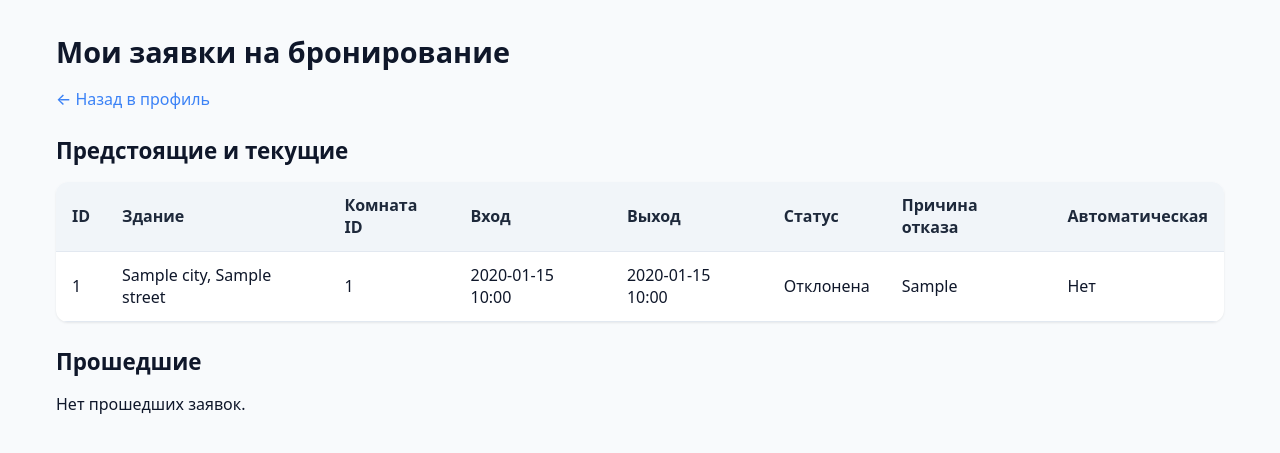
After one commit to VikaRzyankina/Booking, a Flask app: page /booking/my in a window 1280 px wide. The commit adds this page. Shown: the top 453 px of the page. Run offline with Flask 3, Linux system fonts and the light colour scheme; the visitor is signed in with stand-in values (Sample User, id 1); a database or web service that is not in the repository returns one stand-in record (values such as "Sample title"); some libraries are stand-ins or nearby versions.

Commit message:
Просмотр собственных заявок и пара исправлений

```diff
--- a/app/init_db.py
+++ b/app/init_db.py
@@ -105,6 +105,7 @@ CREATE TABLE IF NOT EXISTS bookings (
     booking_user_id INTEGER NOT NULL REFERENCES users(id) ON DELETE CASCADE,
     manager_user_id INTEGER REFERENCES users(id) ON DELETE SET NULL,
     is_accepted BOOLEAN,
+    deny_reason VARCHAR(255),
     is_automatic BOOLEAN NOT NULL DEFAULT FALSE,
     entry_time TIMESTAMP WITH TIME ZONE NOT NULL,
     exit_time TIMESTAMP WITH TIME ZONE NOT NULL,
--- a/app/routes/booking_routes.py
+++ b/app/routes/booking_routes.py
@@ -69,6 +69,45 @@ def is_available(building_id, room_id, entry_time, exit_time):
     return True
 
 
+@booking_bp.route('/booking/my')
+def my_bookings():
+    user_id = session.get('user_id')
+    if not user_id:
+        flash('Необходима авторизация.', 'error')
+        return redirect(url_for('auth.login'))
+
+    now = datetime.now(TZ)
+    with get_db_cursor() as cur:
+        cur.execute("""
+            SELECT
+                b.id,
+                b.room_id,
+                b.entry_time,
+                b.exit_time,
+                b.is_accepted,
+                b.deny_reason,
+                b.is_automatic,
+                bld.city,
+                bld.street
+            FROM bookings b
+            JOIN rooms r ON r.id = b.room_id
+            JOIN buildings bld ON bld.id = r.building_id
+            WHERE b.booking_user_id = %s
+            ORDER BY b.entry_time DESC
+        """, (user_id,))
+        bookings = cur.fetchall()
+
+    past = []
+    future = []
+    for b in bookings:
+        if b['exit_time'] <= now:
+            past.append(b)
+        else:
+            future.append(b)
+
+    return render_template('booking/my.html', past_bookings=past, future_bookings=future)
+
+
 @booking_bp.route('/booking/browse')
 def browse():
     user_id = session.get('user_id', 2)
@@ -90,13 +129,8 @@ def browse():
                     FROM user_permissions
                     WHERE user_permissions.user_id = %s
                         AND user_permissions.permission = 'MANAGE_BOOKING_REQUESTS'
-                        AND (
-                            user_permissions.building_id IS NULL
-                            OR (
-                                user_permissions.building_id = rooms.building_id
-                                AND (user_permissions.room_id IS NULL OR user_permissions.room_id = bookings.room_id)
-                            )
-                        )
+                        AND COALESCE(user_permissions.building_id, rooms.building_id) = rooms.building_id
+                        AND COALESCE(user_permissions.room_id, bookings.room_id) = bookings.room_id
                 )
             ORDER BY
                 buildings.id,
@@ -117,8 +151,8 @@ def can_manage_booking(user_id, booking_id):
                 WHERE b.id = %s
                   AND b.is_accepted IS NULL
                   AND up.permission = 'MANAGE_BOOKING_REQUESTS'
-                  AND (up.building_id IS NULL OR up.building_id = r.building_id)
-                  AND (up.room_id IS NULL OR up.room_id = b.room_id)
+                  AND COALESCE(up.building_id, r.building_id) = r.building_id
+                  AND COALESCE(up.room_id, b.room_id) = b.room_id
             )
         """, (user_id, booking_id))
         return cur.fetchone()[0]
--- /dev/null
+++ b/app/templates/booking/my.html
@@ -0,0 +1,103 @@
+<!DOCTYPE html>
+<html lang="ru">
+<head>
+    <meta charset="UTF-8">
+    <meta name="viewport" content="width=device-width, initial-scale=1.0">
+    <title>Мои заявки на бронирование</title>
+    <link rel="stylesheet" href="{{ url_for('static', filename='style.css') }}">
+</head>
+<body>
+    <h1>Мои заявки на бронирование</h1>
+
+    {% from 'flash_macro.html' import show_flashes %}
+    {{ show_flashes() }}
+
+    <a href="{{ url_for('user.user_page') }}" class="back-link">
+        ← Назад в профиль
+    </a>
+
+    <h2>Предстоящие и текущие</h2>
+    {% if future_bookings %}
+    <table>
+        <thead>
+            <tr>
+                <th>ID</th>
+                <th>Здание</th>
+                <th>Комната ID</th>
+                <th>Вход</th>
+                <th>Выход</th>
+                <th>Статус</th>
+                <th>Причина отказа</th>
+                <th>Автоматическая</th>
+            </tr>
+        </thead>
+        <tbody>
+            {% for b in future_bookings %}
+            <tr>
+                <td>{{ b.id }}</td>
+                <td>{{ b.city }}, {{ b.street }}</td>
+                <td>{{ b.room_id }}</td>
+                <td>{{ b.entry_time.strftime('%Y-%m-%d %H:%M') if b.entry_time else '' }}</td>
+                <td>{{ b.exit_time.strftime('%Y-%m-%d %H:%M') if b.exit_time else '' }}</td>
+                <td>
+                    {% if b.is_accepted is none %}
+                        На рассмотрении
+                    {% elif b.is_accepted %}
+                        Принята
+                    {% else %}
+                        Отклонена
+                    {% endif %}
+                </td>
+                <td>{{ b.deny_reason or '' }}</td>
+                <td>{{ 'Да' if b.is_automatic else 'Нет' }}</td>
+            </tr>
+            {% endfor %}
+        </tbody>
+    </table>
+    {% else %}
+    <p>Нет предстоящих заявок.</p>
+    {% endif %}
+
+    <h2>Прошедшие</h2>
+    {% if past_bookings %}
+    <table>
+        <thead>
+            <tr>
+                <th>ID</th>
+                <th>Здание</th>
+                <th>Комната ID</th>
+                <th>Вход</th>
+                <th>Выход</th>
+                <th>Статус</th>
+                <th>Причина отказа</th>
+                <th>Автоматическая</th>
+            </tr>
+        </thead>
+        <tbody>
+            {% for b in past_bookings %}
+            <tr>
+                <td>{{ b.id }}</td>
+                <td>{{ b.city }}, {{ b.street }}</td>
+                <td>{{ b.room_id }}</td>
+                <td>{{ b.entry_time.strftime('%Y-%m-%d %H:%M') if b.entry_time else '' }}</td>
+                <td>{{ b.exit_time.strftime('%Y-%m-%d %H:%M') if b.exit_time else '' }}</td>
+                <td>
+                    {% if b.is_accepted is none %}
+                        На рассмотрении
+                    {% elif b.is_accepted %}
+                        Принята
+                    {% else %}
+                        Отклонена
+                    {% endif %}
+                </td>
+                <td>{{ b.deny_reason or '' }}</td>
+                <td>{{ 'Да' if b.is_automatic else 'Нет' }}</td>
+            </tr>
+            {% endfor %}
+        </tbody>
+    </table>
+    {% else %}
+    <p>Нет прошедших заявок.</p>
+    {% endif %}
+</body>
+</html>
--- a/app/templates/room/form.html
+++ b/app/templates/room/form.html
@@ -44,7 +44,7 @@
 
         <div class="form-actions">
             <button type="submit" class="submit-btn">Сохранить</button>
-            <a href="{{ url_for('room.browse', building_id=building.id) }}" class="cancel-link">Отмена</a>
+            <a href="{{ url_for('room.browse', building_id=room.building_id) }}" class="cancel-link">Отмена</a>
         </div>
     </form>
 </body>
--- a/app/templates/user/profile.html
+++ b/app/templates/user/profile.html
@@ -12,7 +12,9 @@
     {{ show_flashes() }}
 
     <div class="nav-links">
+        <a href="{{ url_for('booking.my_bookings') }}" class="add-link">Мои бронирования</a>
         <a href="{{ url_for('building.browse') }}" class="add-link">Места бронирования</a>
+        <a href="{{ url_for('booking.browse') }}" class="add-link">Менеджмент</a>
         <a href="{{ url_for('user.settings') }}" class="add-link">Настройки</a>
         <form action="{{ url_for('user.logout') }}" method="post" class="inline-form" style="margin-left: auto;">
             <button type="submit" class="delete-btn">Выйти</button>
```
